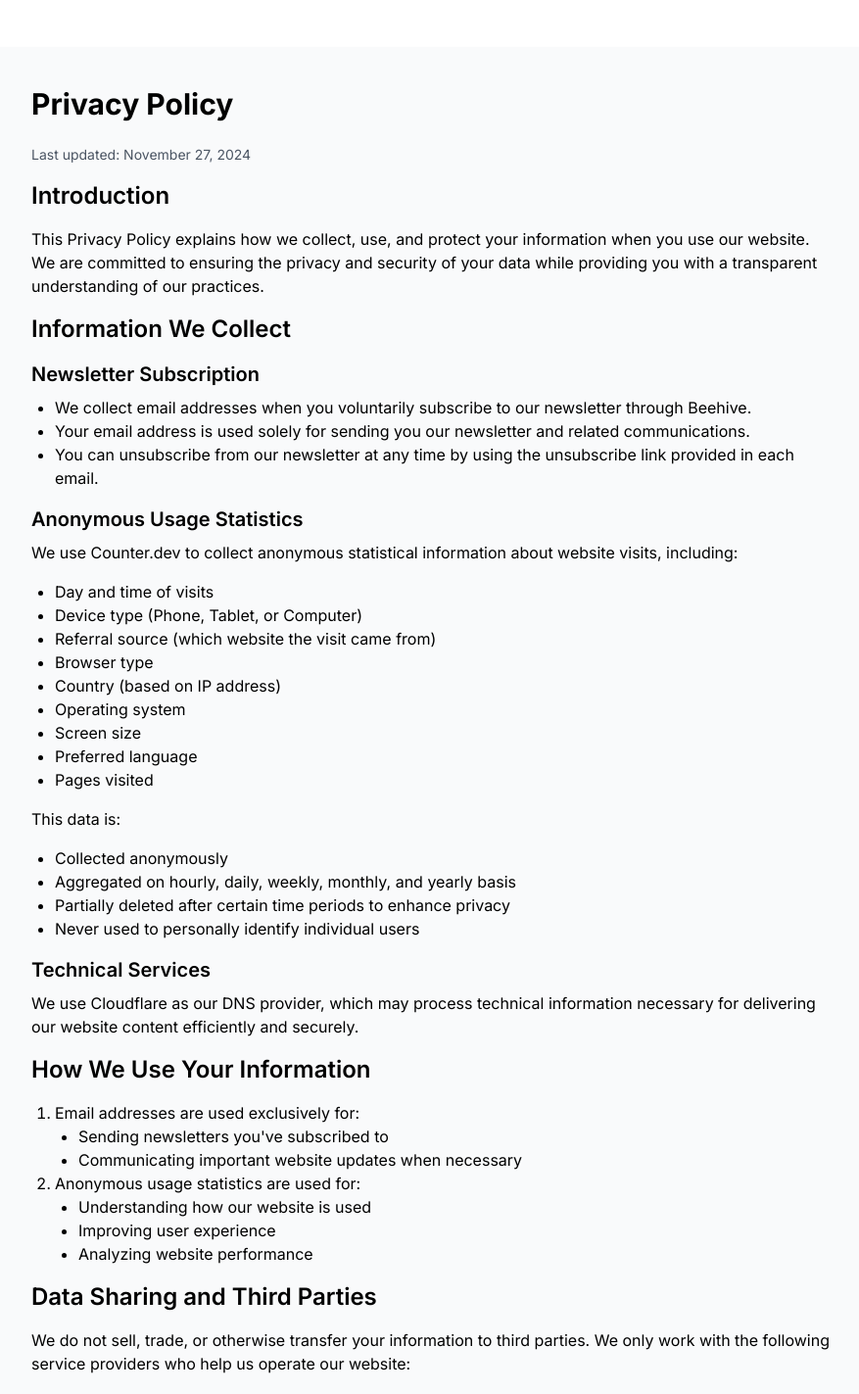
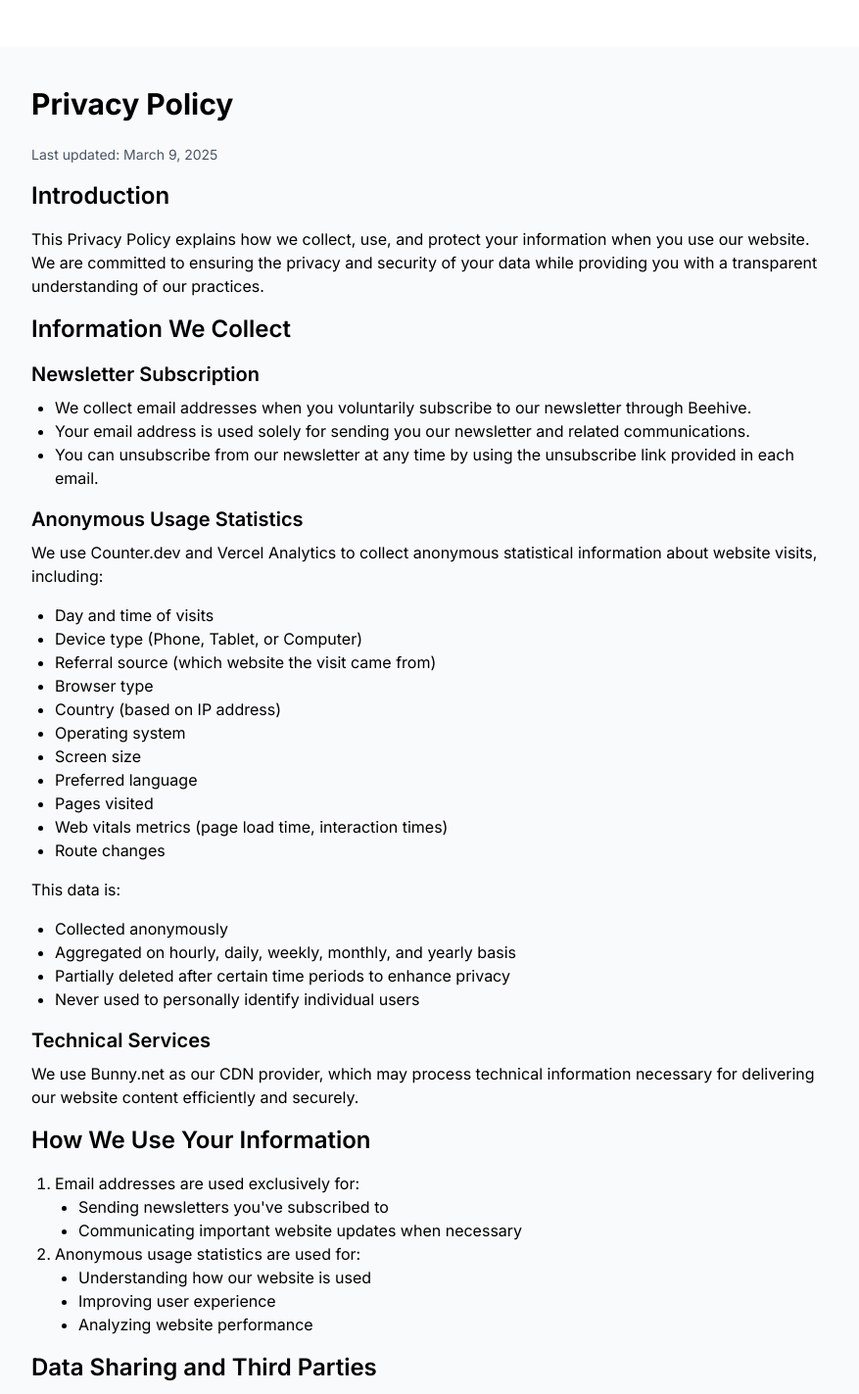
Before and after one commit to kawaiier/browserating, a Next.js app: page /privacy in a window 1280 px wide. Shown: the top 1423 px of the page at 98% size, without its empty margins (200-1077 px from the left). Built offline with nearby package versions, Linux system fonts and the light colour scheme.

Commit message:
Update Privacy Policy with new analytics services and last updated date

```diff
--- a/app/privacy/page.js
+++ b/app/privacy/page.js
@@ -4,9 +4,7 @@ export default function PrivacyPage() {
   return (
     <section className="max-w-4xl mx-auto p-10 my-12 bg-gray-50 rounded-lg shadow-md">
       <h2 className="text-3xl font-bold mb-6">Privacy Policy</h2>
-      <p className="text-sm text-gray-600 mb-4">
-        Last updated: November 27, 2024
-      </p>
+      <p className="text-sm text-gray-600 mb-4">Last updated: March 9, 2025</p>
 
       <h3 className="text-2xl font-semibold mb-4">Introduction</h3>
       <p className="mb-4">
@@ -36,8 +34,8 @@ export default function PrivacyPage() {
 
       <h4 className="text-xl font-semibold mb-2">Anonymous Usage Statistics</h4>
       <p className="mb-4">
-        We use Counter.dev to collect anonymous statistical information about
-        website visits, including:
+        We use Counter.dev and Vercel Analytics to collect anonymous statistical
+        information about website visits, including:
       </p>
       <ul className="list-disc pl-6 mb-4">
         <li>Day and time of visits</li>
@@ -49,6 +47,8 @@ export default function PrivacyPage() {
         <li>Screen size</li>
         <li>Preferred language</li>
         <li>Pages visited</li>
+        <li>Web vitals metrics (page load time, interaction times)</li>
+        <li>Route changes</li>
       </ul>
       <p className="mb-4">This data is:</p>
       <ul className="list-disc pl-6 mb-4">
@@ -60,7 +60,7 @@ export default function PrivacyPage() {
 
       <h4 className="text-xl font-semibold mb-2">Technical Services</h4>
       <p className="mb-4">
-        We use Cloudflare as our DNS provider, which may process technical
+        We use Bunny.net as our CDN provider, which may process technical
         information necessary for delivering our website content efficiently and
         securely.
       </p>
@@ -95,9 +95,10 @@ export default function PrivacyPage() {
         operate our website:
       </p>
       <ul className="list-disc pl-6 mb-4">
-        <li>Cloudflare (DNS services)</li>
+        <li>Bunny.net (CDN services)</li>
         <li>Beehive (newsletter management)</li>
         <li>Counter.dev (anonymous analytics)</li>
+        <li>Vercel Analytics (anonymous performance and usage analytics)</li>
       </ul>
 
       <h3 className="text-2xl font-semibold mb-4">Data Security</h3>
```
